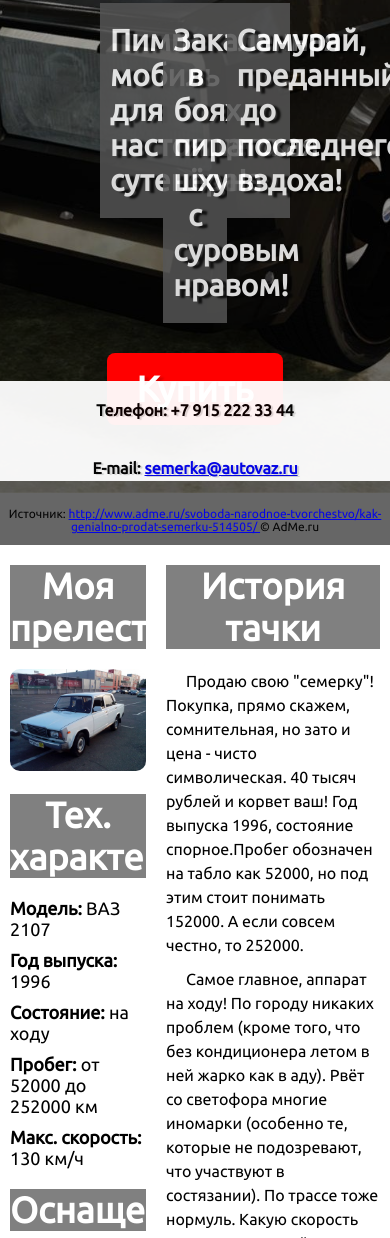
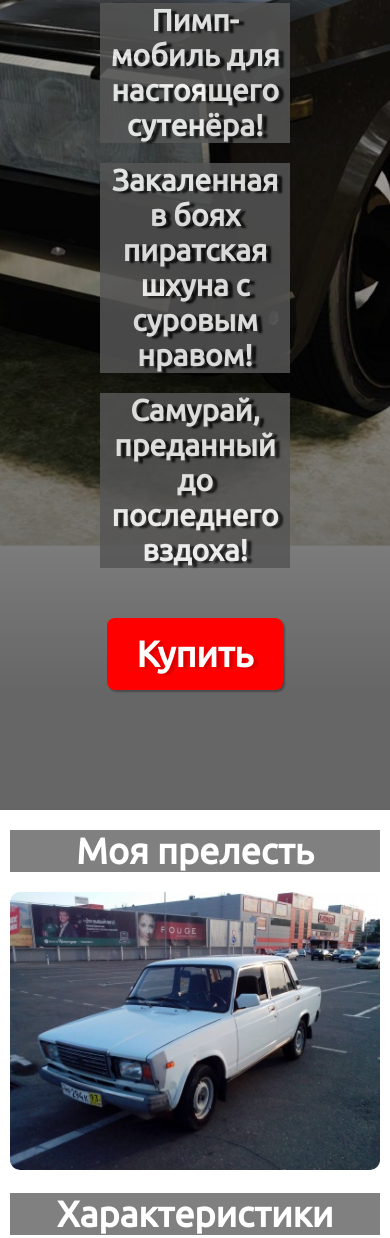
Before and after one commit to einbauch/semerka_landing, a plain HTML site: page index.html in a window 390 px wide. Shown: the part 363-1601 px from the top of the page. Drawn offline with nearby package versions, Linux system fonts and the light colour scheme.

Commit message:
add responsive css

```diff
--- a/css/footer.css
+++ b/css/footer.css
@@ -12,7 +12,19 @@
     display: inline-block;
     font-weight: bold;
     margin: 20px;
+    color: black;
+}
+
+.footer-text a {
     text-decoration: none;
     color: black;
-    text-shadow: 2px 1px 1px rgba(0, 0, 0, 0.15);
 }
+
+@media (max-width: 640px) {
+    .footer{
+        position: inherit;
+        opacity: 1;
+        width: auto;
+        bottom: auto;
+    }
+}
--- a/css/grid.css
+++ b/css/grid.css
@@ -39,3 +39,24 @@
     height:auto;
     border-radius: 10px;
 }
+
+@media (max-width: 960px) {
+    .column-33 {
+        float:none;
+        width: auto;
+    }
+
+}
+
+@media (max-width: 640px) {
+    .column-40,
+    .column-60 {
+        float:none;
+        width: auto;
+    }
+
+    .main {
+        padding-bottom: 0;
+    }
+
+}
--- a/css/header.css
+++ b/css/header.css
@@ -1,6 +1,5 @@
 .header {
     background-image: linear-gradient(rgba(0, 0, 0, 0), rgba(0, 0, 0, 0.6) 90%);
-
     padding: 100px;
 }
 
--- a/css/text.css
+++ b/css/text.css
@@ -70,7 +70,7 @@ body {
     text-align: center;
     color: red;
     font-weight: bolder;
-    text-shadow: 5px 2px 2px rgba(0, 0, 0, 0.3);
+    text-shadow: 2px 2px 2px rgba(0, 0, 0, 0.3);
 }
 
 .button {
@@ -78,6 +78,7 @@ body {
     margin-bottom: 20px;
     display: inline-block;
     border-radius: 8px;
+    box-shadow: 2px 2px 2px rgba(0, 0, 0, 0.3);
     font-size: 24px;
     text-decoration: none;
     padding: 15px 30px;
--- a/index.html
+++ b/index.html
@@ -26,9 +26,9 @@
             <div class="column-33">
                 <h2 class="subtitle-main text-center">Самурай, преданный до последнего вздоха!</h2>
             </div>
-            <div class="text-center">
-                <a href="#buy" class="button button-red">Купить</a>
-            </div>
+        </div>
+        <div class="container text-center">
+            <a href="#buy" class="button button-red">Купить</a>
         </div>
     </div>
 
@@ -39,7 +39,7 @@
                 <img src="img/car.jpg" alt="[Car photo]" class="сar-image">
             </div>
             <div class="text-box">
-                <h2 class="block-title text-center">Тех. характеристики</h2>
+                <h2 class="block-title text-center">Характеристики</h2>
                 <p class="text-large"> <b>Модель:</b> ВАЗ 2107</p>
                 <p class="text-large"> <b>Год выпуска:</b> 1996</p>
                 <p class="text-large"> <b>Состояние:</b> на ходу</p>
```
